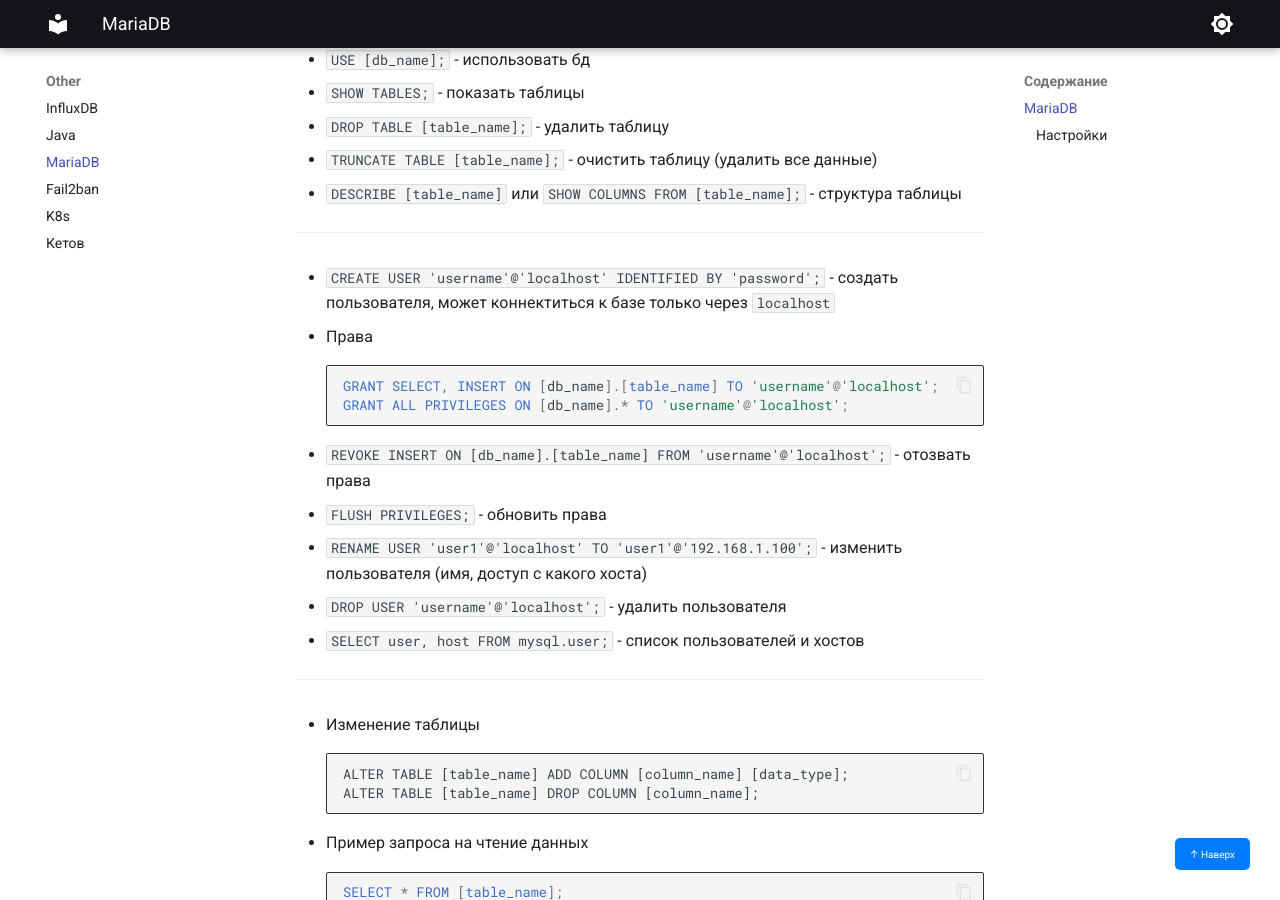
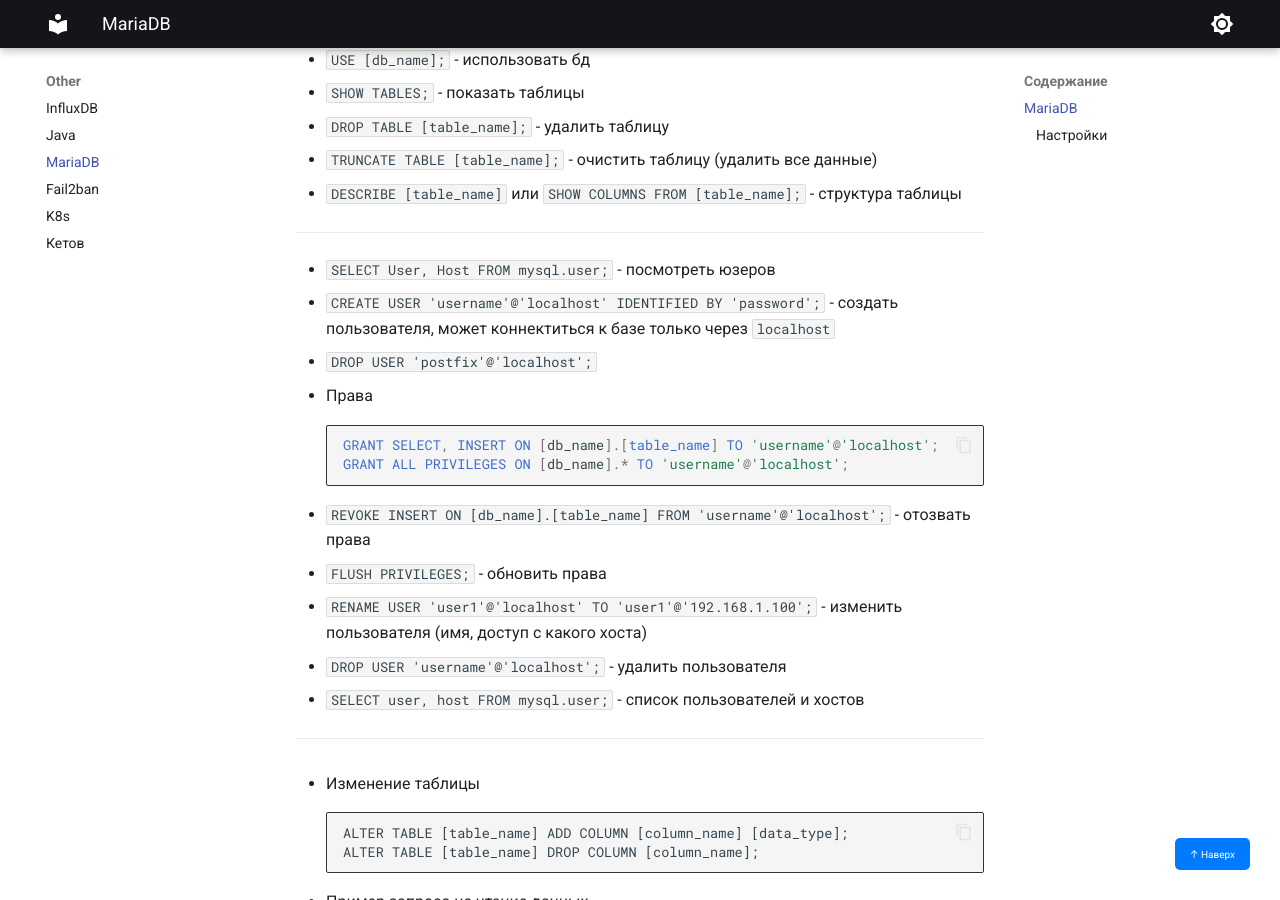
Before and after one commit to ilyamak04/wiki, an MkDocs documentation site: the page built from docs/Other/MariaDB.md, in a window 1280 px wide and 900 px high, scrolled down 479 px. Built offline with MkDocs 1.6.1 and Material for MkDocs 9.7.7, drawn with Linux system fonts in a browser that asks for light colours.

Commit message:
add mariadb

````diff
--- a/docs/Other/MariaDB.md
+++ b/docs/Other/MariaDB.md
@@ -19,7 +19,9 @@
 
 ---
 
+- `SELECT User, Host FROM mysql.user;` - посмотреть юзеров
 - `CREATE USER 'username'@'localhost' IDENTIFIED BY 'password';` - создать пользователя, может коннектиться к базе только через `localhost`
+- `DROP USER 'postfix'@'localhost';`
 
 - Права
 ```sql
````
